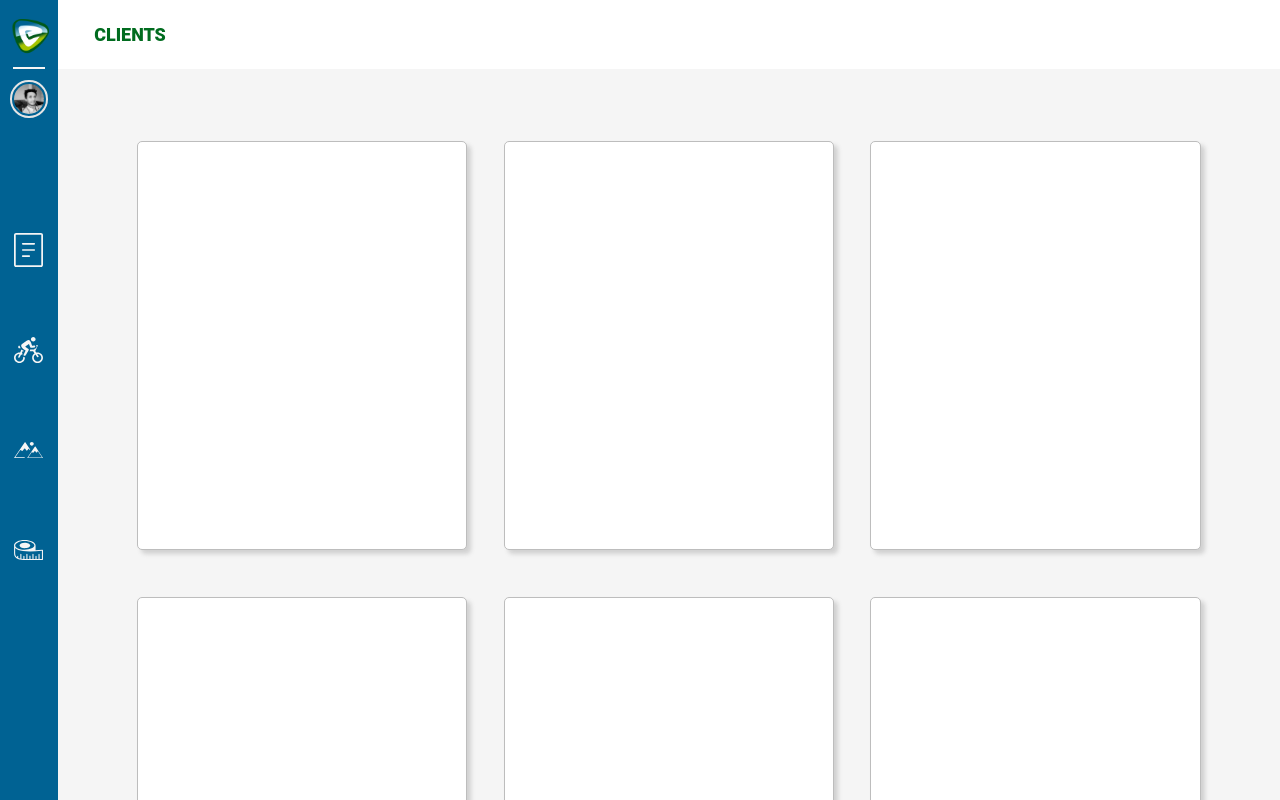
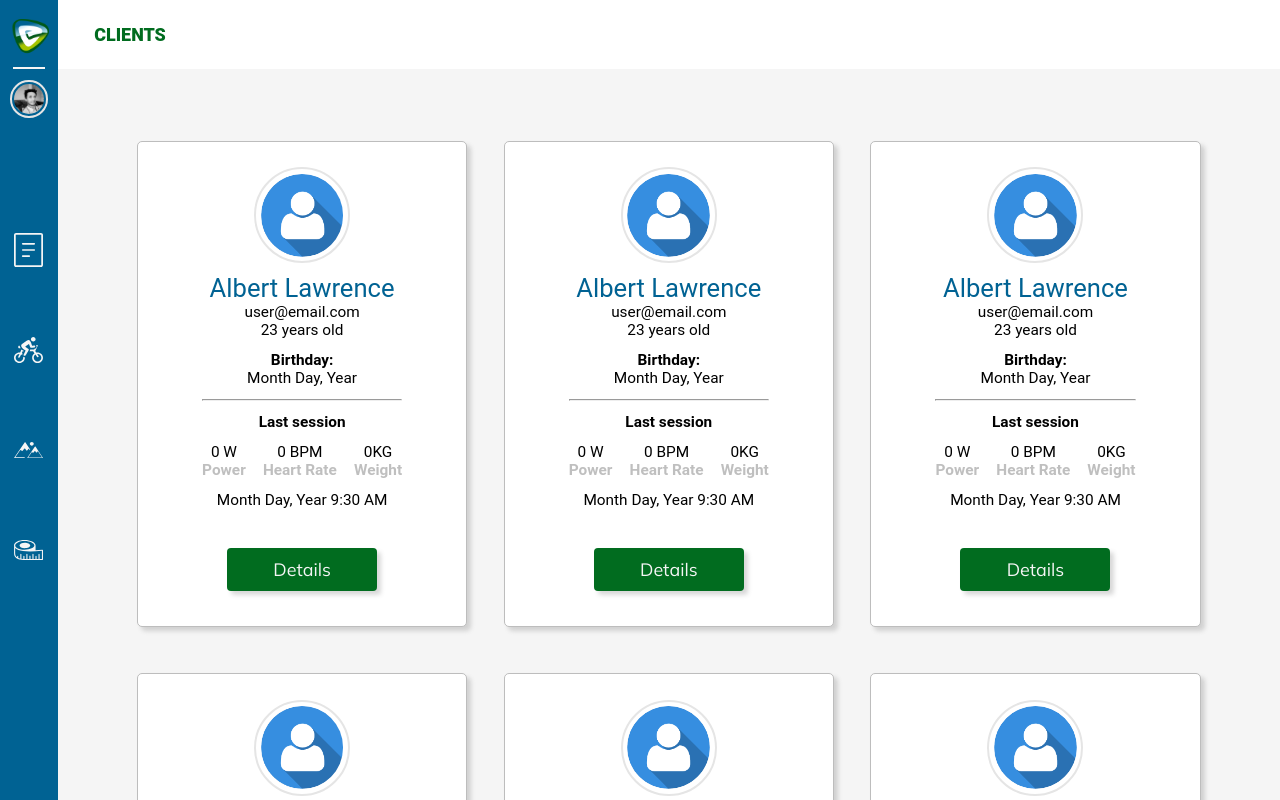
Before and after one commit to roberttullycarr/cyclingsimulator, a React (Create React App) app in the folder frontend/: page /coach/clients in a window 1280 px wide. Shown: the top 800 px of the page. Built offline with nearby package versions, Linux system fonts and the light colour scheme.

Commit message:
ClientCard component

```diff
--- a/frontend/src/4_Components/11_ClientCard/index.jsx
+++ b/frontend/src/4_Components/11_ClientCard/index.jsx
@@ -1,18 +1,114 @@
 import styled from "styled-components";
+import BaseButton from "../../4_Components/4_Buttons";
+import Avatar from "../7_Avatar";
 
 const ClientCardMain = styled.div`
 width: 90%;
-height: 32vw;
+height: 38vw;
 background: ${props => props.theme.ELWhite};
 border: 1px solid #BDBDBD;
 border-radius: 5px;
 box-shadow: ${props => props.theme.BoxShadowWidget};
+text-align: center;
+padding: 2vw 5vw;
+@media (min-width: 1440px) {
+    padding:1.5vw 4vw;
+}
+
 `
+const ClientName = styled.h2`
+    font-size: 2vw;
+    font-family: roboto,sans-serif;
+    font-weight: 400;
+    color: ${props => props.theme.ELBlue};
+`;
+const CleintText = styled.p`
+    font-size: 1.2vw;
+    font-family: roboto,sans-serif;
+`;
+const CleintSpan = styled.p`
+    font-size: 1.2vw;
+    font-family: roboto,sans-serif;
+    &.marginTop{
+        margin-top: 6%;
+    }
+    &.marginBottom{
+        margin-bottom: 6%;
+    }
+`;
+const Bold = styled.b`
+    font-size: 1.2vw;
+    font-weight:700;
+    font-family: roboto,sans-serif;
+    &.grey{
+        color:#bfbfbf;
+    }
+`;
+const ClientLine = styled.hr`
+    color: #bfbfbf;
+`;
+const ContainerLastSession = styled.div`
+    display: flex;
+    flex-wrap: nowrap;
+    justify-content: space-between;
+    margin-top:6%;
+    margin-bottom:6%;
+`;
+const LastSessionItem = styled.div`
+    font-size: 1.2vw;
+    font-family: roboto,sans-serif;
+`;
+const BirthdayContent = styled.div`
+    font-size: 1.2vw;
+    font-family: roboto,sans-serif;
+    &.marginTop{
+        margin-top: 6%;
+    }
+    &.marginBottom{
+        margin-bottom: 6%;
+    }
+`;
 
-const ClientCard = () => {
+
+const ClientCard = (props) => {
     return (
         <ClientCardMain>
+            <Avatar width={48} marginLeft={"auto"} marginRight={"auto"} marginBottom={"5%"}/>
+            <ClientName>{props.username ? props.username : "Albert Lawrence"}</ClientName>
+            <CleintText>{props.email ? props.email : "user@email.com"}</CleintText>
+            <CleintText>23 years old</CleintText>
+            <BirthdayContent className="marginBottom marginTop">
+                <CleintSpan>
+                    <Bold>Birthday:</Bold>
+                </CleintSpan>
+                <CleintSpan>
+                    {props.date ? props.date : "Month Day, Year"}
+                </CleintSpan>
+            </BirthdayContent>
 
+            <ClientLine/>
+
+            <CleintSpan className="marginTop">
+                <Bold>Last session</Bold>
+            </CleintSpan>
+            <ContainerLastSession>
+                <LastSessionItem>
+                    <CleintText>{props.power ? props.power : "0 W"}</CleintText>
+                    <CleintText><Bold className="grey">Power</Bold></CleintText>
+                </LastSessionItem>
+                <LastSessionItem>
+                    <CleintText>{props.heart_rate ? props.heart_rate : "0 BPM"}</CleintText>
+                    <CleintText><Bold className="grey">Heart Rate</Bold></CleintText>
+                </LastSessionItem>
+                <LastSessionItem>
+                    <CleintText>{props.weight ? props.weight : "0KG"} </CleintText>
+                    <CleintText><Bold className="grey">Weight</Bold></CleintText>
+                </LastSessionItem>
+            </ContainerLastSession>
+
+            <CleintText>{props.date ? props.date : "Month Day, Year"} {props.hour ? props.hour : "9:30 AM"}</CleintText>
+
+            <BaseButton text={'Details'} width={75} height={"10%"} marginLeft={"auto"} marginRight={"auto"} marginTop={"3vw"} marginBottom={"0"} fontSize={"1.4vw"}/>
         </ClientCardMain>
     )
 }
--- a/frontend/src/4_Components/4_Buttons/index.jsx
+++ b/frontend/src/4_Components/4_Buttons/index.jsx
@@ -2,10 +2,12 @@ import styled from 'styled-components'
 
 const Button = styled.button`
 background: ${props => props.theme.ELGreen};
-width: ${props => `${props.width}%` || '40px'};
-height: ${props => `${props.height}%` || '20px'};
-margin: ${props => `${props.top}%` || '0%'} ${props => props.right || '0%'}
-${props => props.bottom || '0%'} ${props => props.left || '0%'};
+width: ${props => `${props.width}%` || "4%"};
+height: ${props => props.height || "4%"};
+margin-left: ${props => props.marginLeft || "4%"};
+margin-right: ${props => props.marginRight || "4%"};
+margin-top: ${props => props.marginTop || "4%"};
+margin-bottom: ${props => props.marginBottom  || "4%"};
 border: none;
 color: ${props => props.theme.BackgroundLightGrey};
 border-radius: 4px;
@@ -13,13 +15,17 @@ box-shadow: ${props => props.theme.BoxShadowWidget};
 display: flex;
 justify-content: center;
 align-items: center;
-font-size: ${props => `${props.fontSize}vw`};
-aspect-ratio: ${props => props.num} / ${props => props.denom};
+font-size: ${props => props.fontSize || "1rem"};
+aspect-ratio: ${props => props.num || 1  } / ${props => props.denom || 1};
+cursor:pointer;
+&:hover{
+    background: rgb(1 108 31 / 76%);
+}
 `
 
 const BaseButton = (props) => {
     return (
-        <Button width={props.width} height={props.height} onClick={props.action} num={props.num} denom={props.denom}
+        <Button width={props.width} height={props.height} onClick={props.action} num={props.num} denom={props.denom} marginLeft={props.marginLeft} marginRight={props.marginRight} marginTop={props.marginTop} marginBottom={props.marginBottom}
         top={props.top} right={props.right} bottom={props.bottom} left={props.left} fontSize={props.fontSize}>{props.text}</Button>
     )
 }
```
